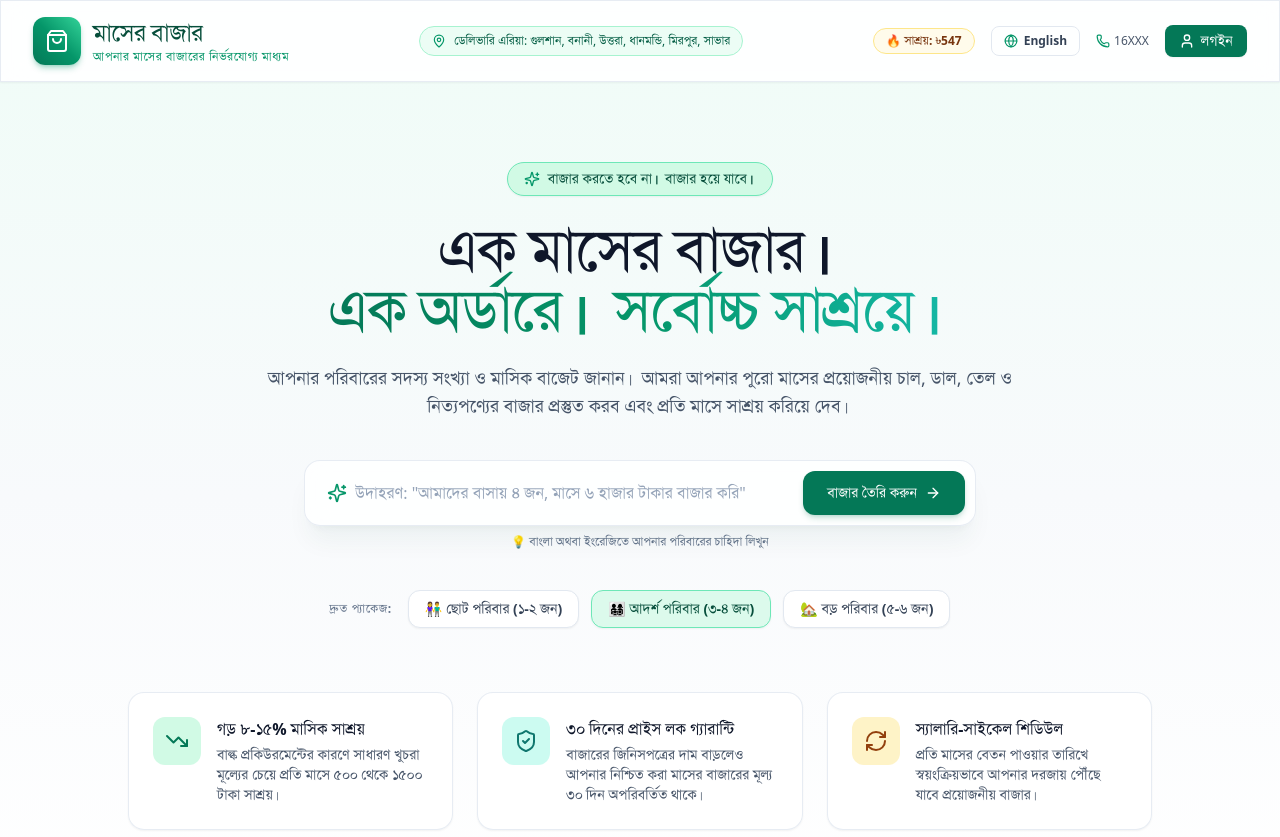
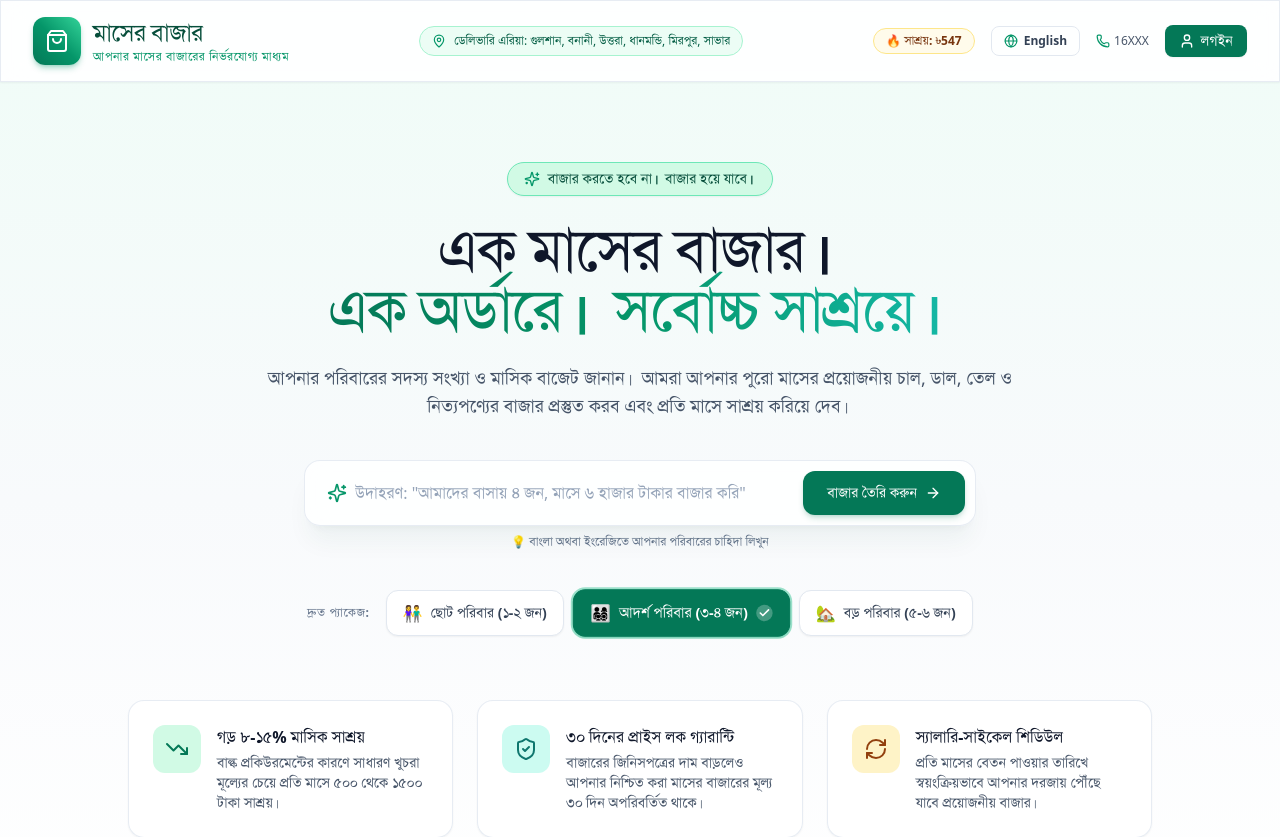
Before and after one commit to jahirul-pu/masher_bazar, a Next.js app in the folder apps/web/: page / in a window 1280 px wide. Shown: the top 837 px of the page. Built offline with nearby package versions, Linux system fonts and the light colour scheme.

Commit message:
fix(web): add dynamic active selected state to Quick Packages selector

```diff
--- a/apps/web/src/app/page.tsx
+++ b/apps/web/src/app/page.tsx
@@ -286,12 +286,13 @@ export default function HomePage() {
       preference: prompt.includes('রুটি') ? FoodPreference.ROTI_HEAVY : FoodPreference.STANDARD,
     }));
 
-    handleGenerateFromOnboarding();
+    handleGenerateFromOnboarding(size);
   };
 
   // Generate From Wizard
-  const handleGenerateFromOnboarding = () => {
-    const scale = onboarding.size / 4;
+  const handleGenerateFromOnboarding = (sizeOverride?: number) => {
+    const effectiveSize = sizeOverride !== undefined ? sizeOverride : onboarding.size;
+    const scale = effectiveSize / 4;
     const recalculated = initialBasketItems.map((item) => {
       let qty = item.quantity;
       if (item.unit === 'KG' && item.unitValue <= 5) {
@@ -395,10 +396,11 @@ export default function HomePage() {
         {/* Hero Section */}
         <Hero
           lang={lang}
+          selectedSize={onboarding.size}
           onQuickAiPrompt={handleQuickAiPrompt}
           onSelectFamilyPreset={(size, budget) => {
             setOnboarding((prev) => ({ ...prev, size, budget }));
-            handleGenerateFromOnboarding();
+            handleGenerateFromOnboarding(size);
           }}
         />
 
--- a/apps/web/src/components/Hero.tsx
+++ b/apps/web/src/components/Hero.tsx
@@ -1,16 +1,18 @@
 'use client';
 
 import React, { useState } from 'react';
-import { Sparkles, ArrowRight, ShieldCheck, TrendingDown, RefreshCw } from 'lucide-react';
+import { Sparkles, ArrowRight, ShieldCheck, TrendingDown, RefreshCw, Check } from 'lucide-react';
 
 interface HeroProps {
   lang: 'bn' | 'en';
+  selectedSize?: number;
   onQuickAiPrompt: (prompt: string) => void;
   onSelectFamilyPreset: (size: number, budget: number) => void;
 }
 
 export const Hero: React.FC<HeroProps> = ({
   lang,
+  selectedSize = 4,
   onQuickAiPrompt,
   onSelectFamilyPreset,
 }) => {
@@ -98,27 +100,36 @@ export const Hero: React.FC<HeroProps> = ({
 
           {/* Quick Family Preset Chips */}
           <div className="flex flex-wrap items-center justify-center gap-2.5 sm:gap-3">
-            <span className="text-xs font-semibold text-slate-500 uppercase tracking-wider mr-1">
+            <span className="text-xs font-bold text-slate-500 uppercase tracking-wider mr-1">
               {lang === 'bn' ? 'দ্রুত প্যাকেজ:' : 'Quick Packages:'}
             </span>
-            <button
-              onClick={() => onSelectFamilyPreset(2, 3500)}
-              className="px-4 py-2 rounded-xl bg-white hover:bg-masik-50 text-xs sm:text-sm font-semibold text-slate-700 border border-slate-200 hover:border-masik-300 transition-all shadow-sm"
-            >
-              👫 {lang === 'bn' ? 'ছোট পরিবার (১-২ জন)' : 'Small Family (1-2)'}
-            </button>
-            <button
-              onClick={() => onSelectFamilyPreset(4, 6000)}
-              className="px-4 py-2 rounded-xl bg-masik-100/70 hover:bg-masik-100 text-xs sm:text-sm font-bold text-masik-900 border border-masik-300 transition-all shadow-sm"
-            >
-              👨‍👩‍👧‍👦 {lang === 'bn' ? 'আদর্শ পরিবার (৩-৪ জন)' : 'Family (3-4)'}
-            </button>
-            <button
-              onClick={() => onSelectFamilyPreset(6, 9000)}
-              className="px-4 py-2 rounded-xl bg-white hover:bg-masik-50 text-xs sm:text-sm font-semibold text-slate-700 border border-slate-200 hover:border-masik-300 transition-all shadow-sm"
-            >
-              🏡 {lang === 'bn' ? 'বড় পরিবার (৫-৬ জন)' : 'Large Family (5-6)'}
-            </button>
+            {[
+              { size: 2, budget: 3500, icon: '👫', labelBn: 'ছোট পরিবার (১-২ জন)', labelEn: 'Small Family (1-2)' },
+              { size: 4, budget: 6000, icon: '👨‍👩‍👧‍👦', labelBn: 'আদর্শ পরিবার (৩-৪ জন)', labelEn: 'Family (3-4)' },
+              { size: 6, budget: 9000, icon: '🏡', labelBn: 'বড় পরিবার (৫-৬ জন)', labelEn: 'Large Family (5-6)' },
+            ].map((pkg) => {
+              const isSelected = selectedSize === pkg.size;
+              return (
+                <button
+                  key={pkg.size}
+                  type="button"
+                  onClick={() => onSelectFamilyPreset(pkg.size, pkg.budget)}
+                  className={`px-4 py-2.5 rounded-xl text-xs sm:text-sm font-bold flex items-center gap-2 transition-all shadow-sm cursor-pointer ${
+                    isSelected
+                      ? 'bg-masik-700 text-white border border-masik-700 shadow-md shadow-masik-700/25 ring-2 ring-masik-500/40 scale-[1.03]'
+                      : 'bg-white hover:bg-masik-50/90 text-slate-700 border border-slate-200 hover:border-masik-300'
+                  }`}
+                >
+                  <span className="text-base">{pkg.icon}</span>
+                  <span>{lang === 'bn' ? pkg.labelBn : pkg.labelEn}</span>
+                  {isSelected && (
+                    <span className="flex items-center justify-center w-4 h-4 rounded-full bg-white/25 text-white">
+                      <Check className="w-3 h-3 stroke-[3]" />
+                    </span>
+                  )}
+                </button>
+              );
+            })}
           </div>
         </div>
 
```
